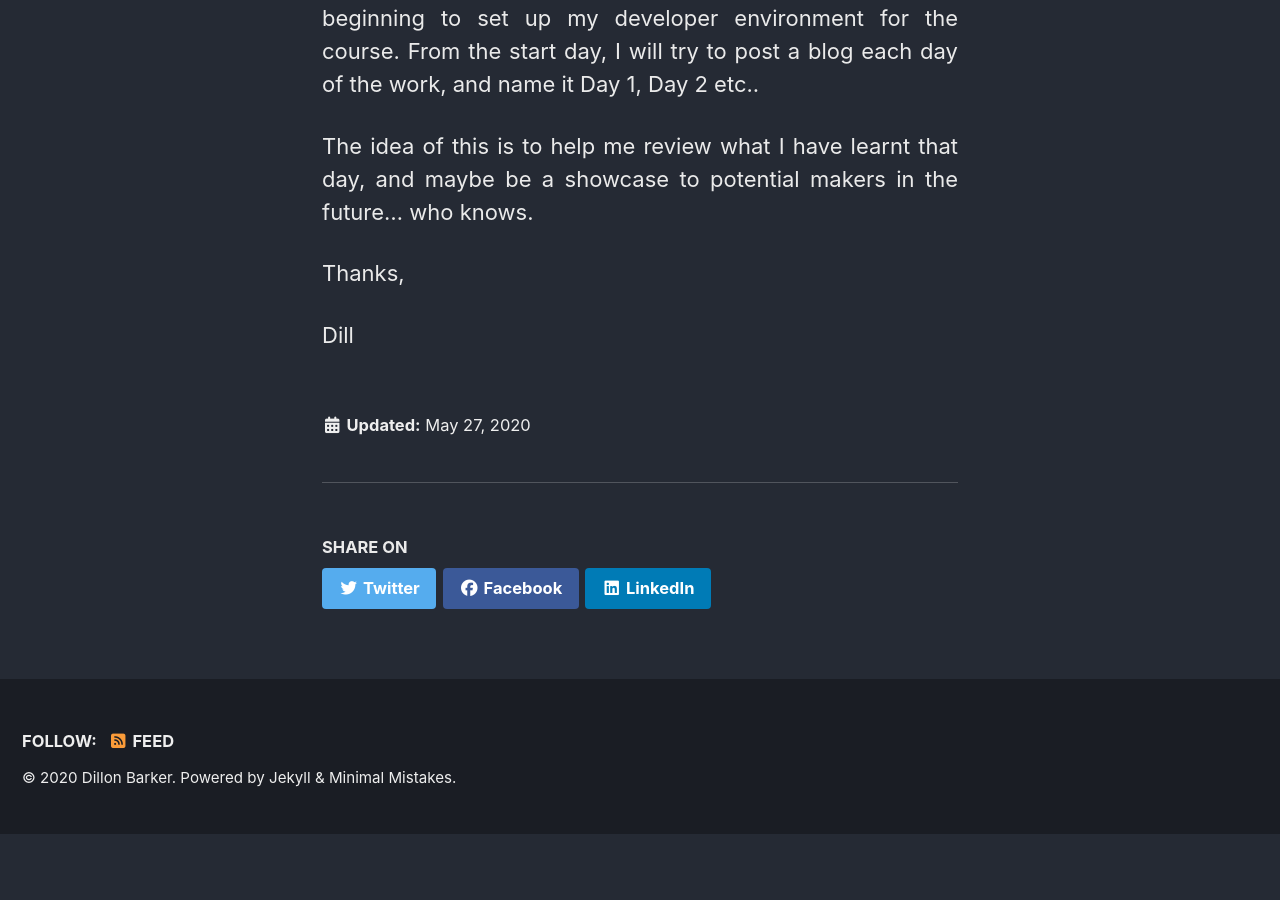
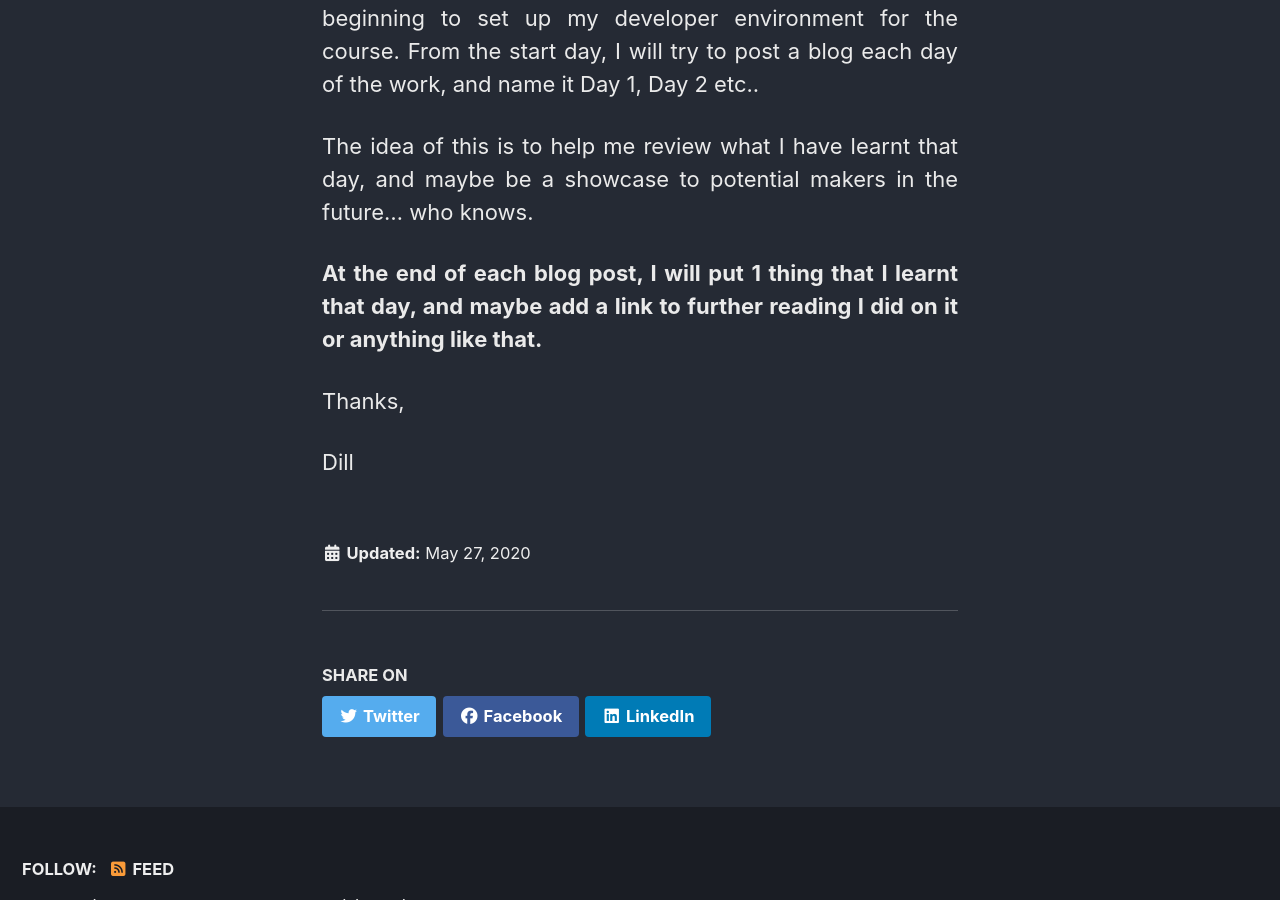
Before and after one commit to dilfyg/dilfyg.github.io, a Jekyll site: the page built from _blog/27-05-20.md, in a window 1280 px wide and 900 px high, scrolled down 527 px. Built offline with Jekyll 4.4.1, drawn with Linux system fonts in a browser that asks for light colours; cached includes are drawn as plain includes; nearby versions of some CDN libraries; before the commit the page ends 1361 px from its top, so only the background shows below that.

Commit message:
end of the blog post

```diff
--- a/_blog/27-05-20.md
+++ b/_blog/27-05-20.md
@@ -12,6 +12,8 @@ From the start day, I will try to post a blog each day of the work, and name it
 
 The idea of this is to help me review what I have learnt that day, and maybe be a showcase to potential makers in the future... who knows.
 
+**At the end of each blog post, I will put 1 thing that I learnt that day, and maybe add a link to further reading I did on it or anything like that.**
+
 Thanks,
 
 Dill
```
